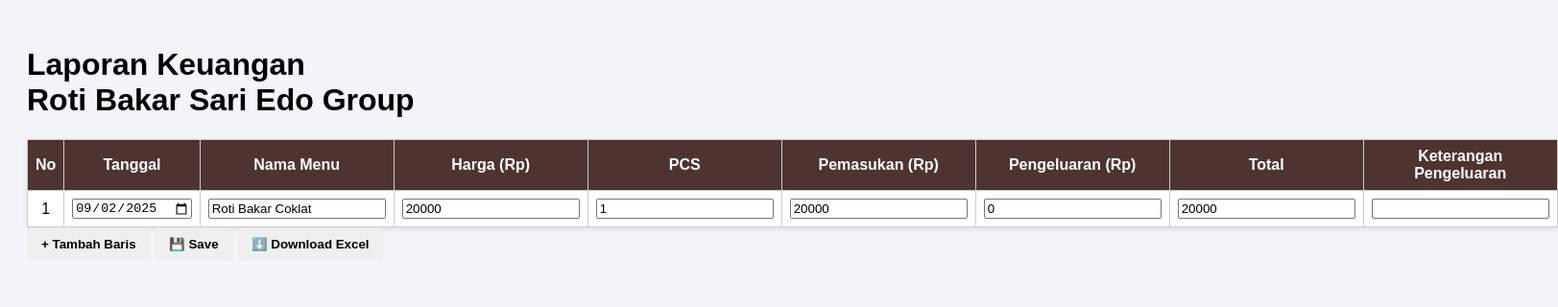
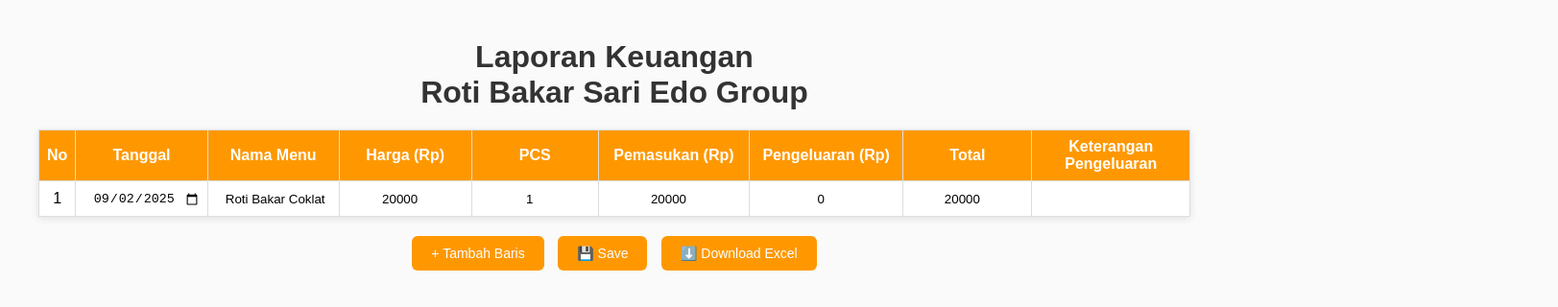
Before and after one commit to hoyongaipon/laporan-keuangan, a plain HTML site: page index.html in a window 1280 px wide. Shown: the whole page at 96% size, 1623 px wide, since content can reach past the window. Drawn offline with Linux system fonts and the light colour scheme.

Commit message:
Update style.css

```diff
--- a/style.css
+++ b/style.css
@@ -1,51 +1,71 @@
 body {
   font-family: Arial, sans-serif;
+  background: #fafafa;
+  margin: 0;
   padding: 20px;
-  background: #f4f4f9;
 }
-h2 {
+
+.container {
+  max-width: 1200px;
+  margin: auto;
+}
+
+h1 {
   text-align: center;
+  margin-bottom: 20px;
+  color: #333;
 }
+
 table {
   width: 100%;
   border-collapse: collapse;
-  margin-top: 20px;
   background: white;
-  box-shadow: 0 2px 6px rgba(0,0,0,0.1);
+  box-shadow: 0 2px 8px rgba(0,0,0,0.1);
 }
+
 th, td {
-  border: 1px solid #ccc;
+  border: 1px solid #ddd;
   padding: 8px;
   text-align: center;
 }
+
 th {
-  background: #4e342e;
+  background: #ff9800;
   color: white;
 }
+
 tr:nth-child(even) {
   background: #f9f9f9;
 }
-.controls {
-  margin: 20px 0;
-  display: flex;
-  gap: 10px;
-  justify-content: center;
+
+input[type="text"], input[type="number"], input[type="date"] {
+  width: 100%;
+  border: none;
+  text-align: center;
+  background: transparent;
 }
+
+input:focus {
+  outline: none;
+  background: #fff8e1;
+}
+
+.buttons {
+  margin-top: 15px;
+  text-align: center;
+}
+
 button {
-  padding: 10px 15px;
+  padding: 10px 20px;
+  margin: 5px;
+  background: #ff9800;
+  color: white;
   border: none;
   border-radius: 6px;
   cursor: pointer;
-  font-weight: bold;
+  font-size: 14px;
 }
-.btn-save { background: #4caf50; color: white; }
-.btn-download { background: #2196f3; color: white; }
-.btn-add { background: #ff9800; color: white; }
-.totals {
-  margin-top: 20px;
-  font-weight: bold;
-  background: white;
-  padding: 10px;
-  border-radius: 6px;
-  box-shadow: 0 2px 6px rgba(0,0,0,0.1);
+
+button:hover {
+  background: #e68900;
 }
```
